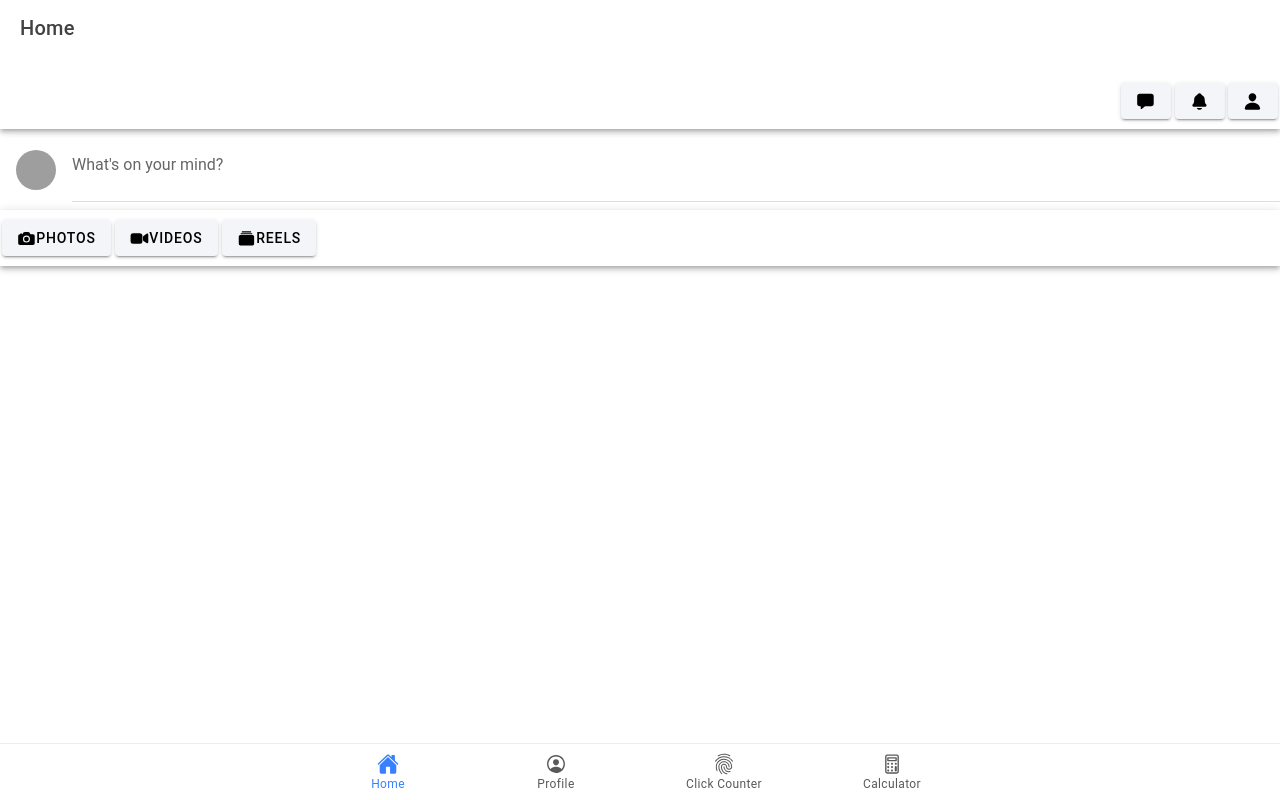
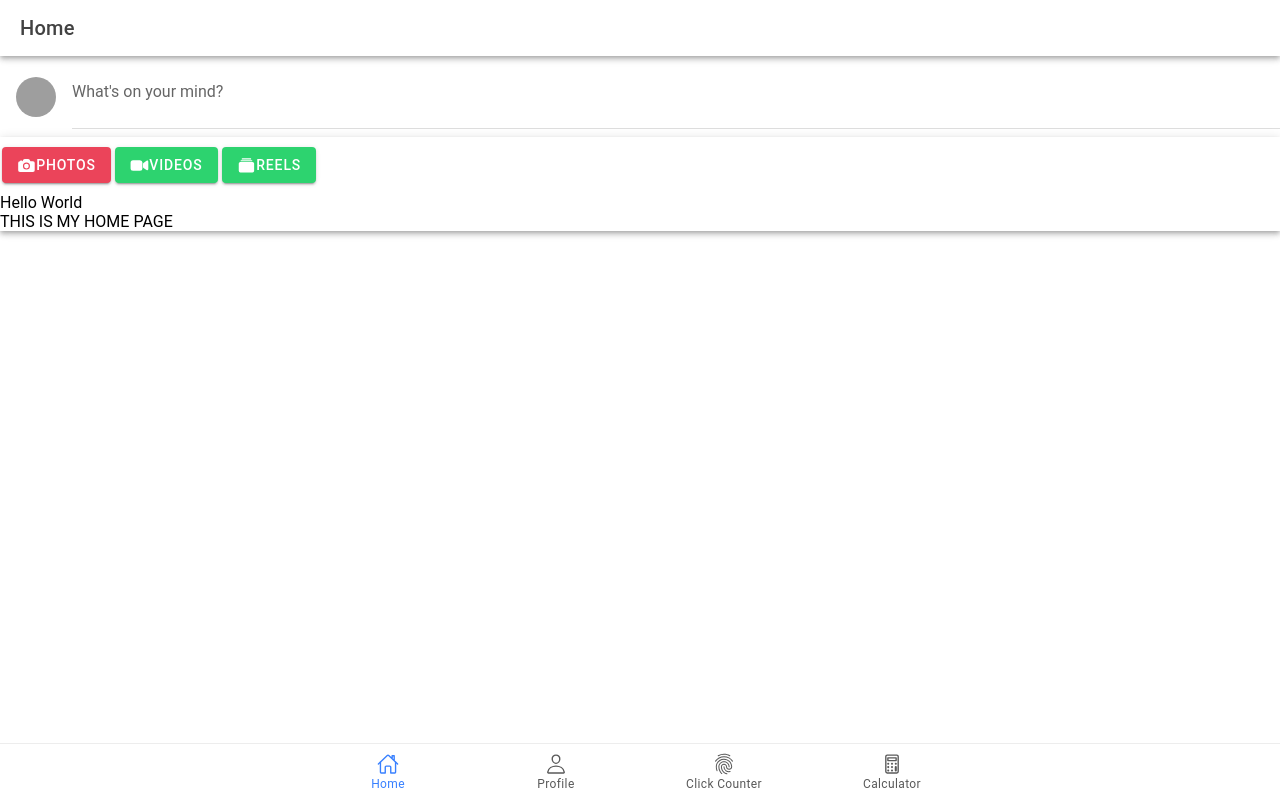
Before and after one commit to FritzIan02/ion-t-balendez, a React (Vite) app: page /home in a window 1280 px wide. Built offline with nearby package versions, Linux system fonts and the light colour scheme; grey boxes are pictures that could not be loaded.

Commit message:
changes app.tsx

```diff
--- a/src/App.tsx
+++ b/src/App.tsx
@@ -10,29 +10,23 @@ import {
   setupIonicReact
 } from '@ionic/react';
 import { IonReactRouter } from '@ionic/react-router';
-import { home, calculatorOutline, ellipse, fingerPrintOutline, personCircleOutline, square, triangle } from 'ionicons/icons';
+import { calculatorOutline, fingerPrintOutline, homeOutline, personOutline } from 'ionicons/icons';
+import Profile from './pages/Profile';
+import Click_counter from './pages/Clickcounter';
+import Calculator from './pages/Calculator';
 import Home from './pages/home';
-import Tab1 from './pages/Profile';
-import Tab2 from './pages/Clickcounter';
-import Tab3 from './pages/Calculator';
 
-/* Core CSS required for Ionic components to work properly */
+// Import CSS files
 import '@ionic/react/css/core.css';
-
-/* Basic CSS for apps built with Ionic */
 import '@ionic/react/css/normalize.css';
 import '@ionic/react/css/structure.css';
 import '@ionic/react/css/typography.css';
-
-/* Optional CSS utils that can be commented out */
 import '@ionic/react/css/padding.css';
 import '@ionic/react/css/float-elements.css';
 import '@ionic/react/css/text-alignment.css';
 import '@ionic/react/css/text-transformation.css';
 import '@ionic/react/css/flex-utils.css';
 import '@ionic/react/css/display.css';
-
-/* Theme variables */
 import './theme/variables.css';
 
 setupIonicReact();
@@ -43,36 +37,36 @@ const App: React.FC = () => (
       <IonTabs>
         <IonRouterOutlet>
           <Route exact path="/">
-            <Redirect to="/home" />
+            <Redirect to="/home"/>
           </Route>
           <Route exact path="/home">
             <Home />
           </Route>
-          <Route exact path="/tab1">
-            <Tab1 />
+          <Route exact path="/profile">
+            <Profile />
           </Route>
-          <Route exact path="/tab2">
-            <Tab2 />
+          <Route exact path="/click_counter">
+            <Click_counter />
           </Route>
-          <Route path="/tab3">
-            <Tab3 />
+          <Route exact path="/calculator">
+            <Calculator />
           </Route>
         </IonRouterOutlet>
         <IonTabBar slot="bottom">
           <IonTabButton tab="home" href="/home">
-            <IonIcon aria-hidden="true" icon={home} />
+            <IonIcon icon={homeOutline} />
             <IonLabel>Home</IonLabel>
           </IonTabButton>
-          <IonTabButton tab="tab1" href="/tab1">
-            <IonIcon aria-hidden="true" icon={personCircleOutline} />
+          <IonTabButton tab="profile" href="/profile">
+            <IonIcon icon={personOutline} />
             <IonLabel>Profile</IonLabel>
           </IonTabButton>
-          <IonTabButton tab="tab2" href="/tab2">
-            <IonIcon aria-hidden="true" icon={fingerPrintOutline} />
+          <IonTabButton tab="click_counter" href="/click_counter">
+            <IonIcon icon={fingerPrintOutline} />
             <IonLabel>Click Counter</IonLabel>
           </IonTabButton>
-          <IonTabButton tab="tab3" href="/tab3">
-            <IonIcon aria-hidden="true" icon={calculatorOutline} />
+          <IonTabButton tab="calculator" href="/calculator">
+            <IonIcon icon={calculatorOutline} />
             <IonLabel>Calculator</IonLabel>
           </IonTabButton>
         </IonTabBar>
--- a/src/pages/Clickcounter.tsx
+++ b/src/pages/Clickcounter.tsx
@@ -29,7 +29,7 @@ const Click_counter: React.FC = () => {
           </IonRow>
           <IonRow>
             <IonCol size="12" className="ion-text-center">
-              <IonButton color= "danger" onClick={incrementCounter}>Click Me</IonButton>
+              <IonButton color= "light" onClick={incrementCounter}>Click Me</IonButton>
             </IonCol>
           </IonRow>
           <IonRow>
@@ -39,7 +39,7 @@ const Click_counter: React.FC = () => {
           </IonRow>
           <IonRow>
             <IonCol size="12" className="ion-text-center">
-              <IonButton color= "success" onClick={resetCounter}>Reset</IonButton>
+              <IonButton color= "light" onClick={resetCounter}>Reset</IonButton>
             </IonCol>
           </IonRow>
         </IonGrid>
--- a/src/pages/home.tsx
+++ b/src/pages/home.tsx
@@ -24,19 +24,8 @@ const Home: React.FC = () => {
         <IonToolbar>
           <IonTitle>Home</IonTitle>
         </IonToolbar>
-        <hr></hr>
-        <IonToolbar>
-          <IonButton color="light" className="circular-button" slot="end">
-            <IonIcon icon={chatbox} />
-          </IonButton>
-          <IonButton color="light" className="circular-button" slot="end">
-            <IonIcon icon={notifications} />
-          </IonButton>
-          <IonButton color="light" className="circular-button" slot="end">
-            <IonIcon icon={person} />
-            {/* <img src="../src/assets/img/ARSY_CIRCLE_GREEN_PNG.png" id="profile" alt="profile" /> */}
-          </IonButton>
-        </IonToolbar>
+
+
       </IonHeader>
       <IonContent fullscreen>
         {/* Post Section */}
@@ -44,32 +33,31 @@ const Home: React.FC = () => {
           {/* Post Status */}
           <IonItem>
             <IonAvatar slot="start">
-              <img src="../src/assets/img/ARSY_CIRCLE_GREEN_PNG.png" alt="profile" />
+              <img src="../ion-t-balendez/src/Assets/Img/Fritz.jpg" />
             </IonAvatar>
             <IonTextarea auto-grow placeholder="What's on your mind?" />
           </IonItem>
-          {/* End Post Status */}
 
-          {/* Add more posts here */}
 
         </IonList>
 
-        {/* Photos, Videos, and Reels Section */}
+
         <IonFooter>
           <IonToolbar>
-            <IonButton color="light" slot="start">
+            <IonButton color="danger" slot="start">
               <IonIcon icon={camera} />
               <IonText>Photos</IonText>
             </IonButton>
-            <IonButton color="light" slot="start">
+            <IonButton color="success" slot="start">
               <IonIcon icon={videocam} />
               <IonText>Videos</IonText>
             </IonButton>
-            <IonButton color="light" slot="start">
+            <IonButton color="success" slot="start">
               <IonIcon icon={albums} />
               <IonText>Reels</IonText>
             </IonButton>
           </IonToolbar>
+          Hello World<br></br>THIS IS MY HOME PAGE
         </IonFooter>
 
       </IonContent>
```
